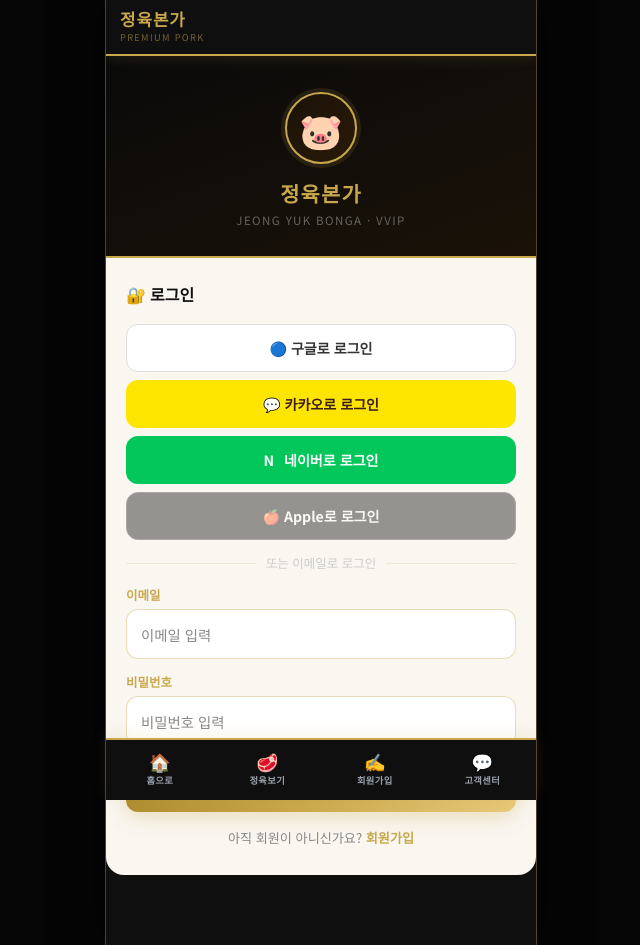
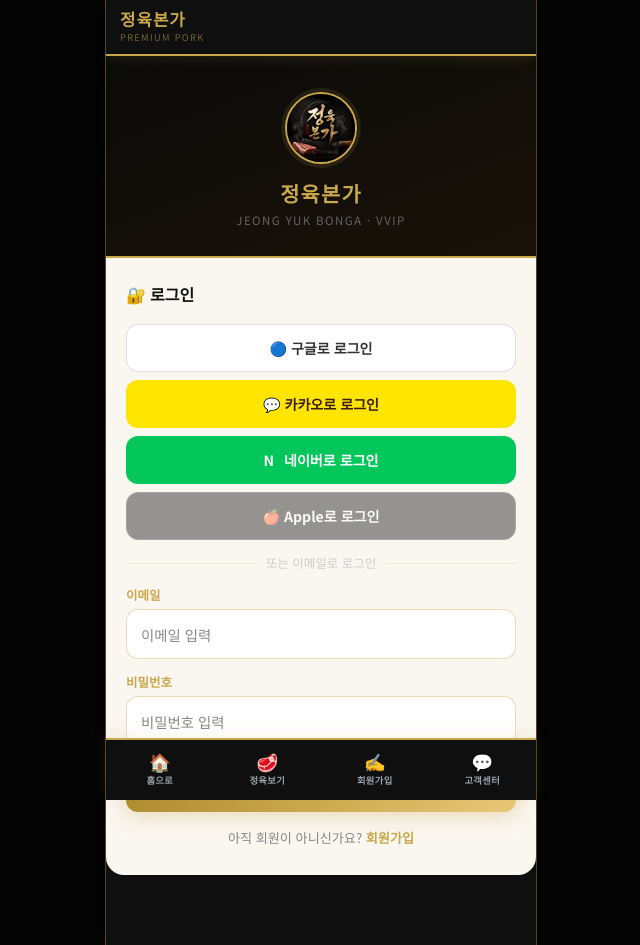
Before and after one commit to smartpd-eco/meatmall, a plain HTML site: page meatmall/login.html in a window 1280 px wide. Shown: the whole page, without its empty margins (319-959 px from the left). Drawn offline with Linux system fonts and the light colour scheme.

Commit message:
feat: 정육본가 브랜드 아이콘 및 로그인 로고 교체

```diff
--- a/meatmall/login.html
+++ b/meatmall/login.html
@@ -32,7 +32,7 @@
   </header>
 
   <div class="login-hero">
-    <div class="login-emblem">🐷</div>
+    <div class="login-emblem"><img src="images/icon-192.png" alt="정육본가" style="width:100%;height:100%;border-radius:50%;object-fit:cover"></div>
     <div class="login-name">정육본가</div>
     <div class="login-sub">JEONG YUK BONGA · VVIP</div>
   </div>
```
